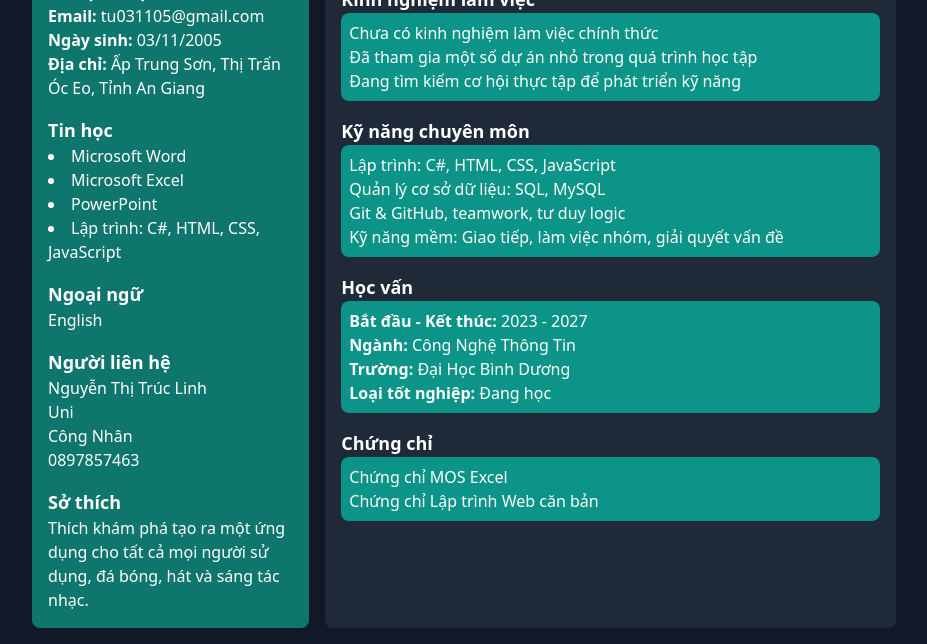
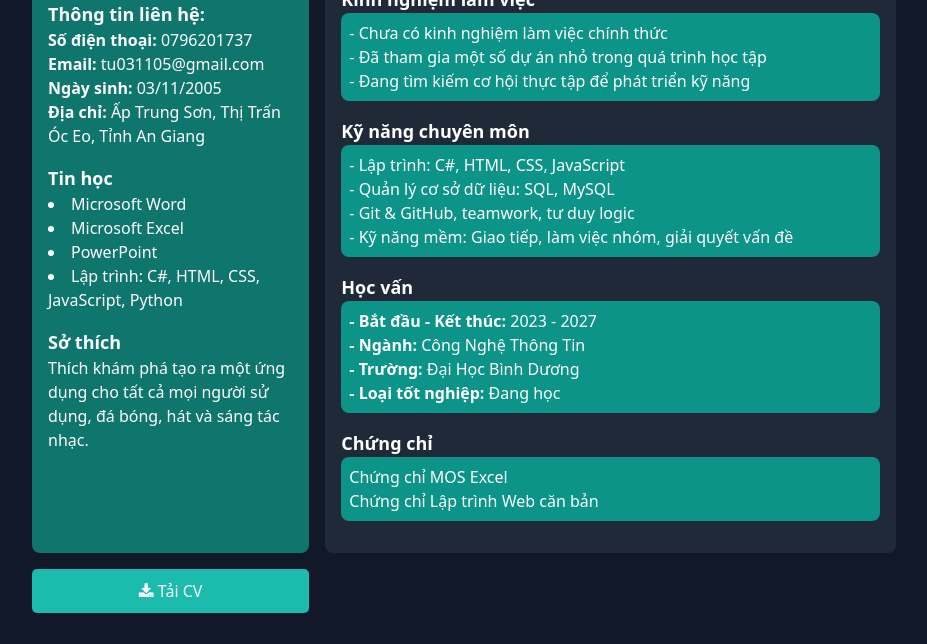
Before and after one commit to Atus05/atus05.github.io, a plain HTML site: page index.html in a window 1280 px wide. Shown: the part 235-879 px from the top of the page, without its empty margins (176-1103 px from the left). Drawn offline with nearby package versions, Linux system fonts and the light colour scheme.

Commit message:
Update index.html

```diff
--- a/index.html
+++ b/index.html
@@ -1,24 +1,26 @@
+<!DOCTYPE html>
 <html lang="en">
 <head>
     <meta charset="utf-8"/>
     <meta content="width=device-width, initial-scale=1.0" name="viewport"/>
     <title>Personal Profile</title>
     <script src="https://cdn.tailwindcss.com"></script>
-    <link href="https://cdnjs.cloudflare.com/ajax/libs/font-awesome/5.15.3/css/all.min.css" rel="stylesheet"/>
-    <link href="styles.css" rel="stylesheet"/> <!-- Link to external CSS file -->
+    <link href="https://cdnjs.cloudflare.com/ajax/libs/font-awesome/4.7.0/css/font-awesome.min.css" rel="stylesheet"/>
+    <link href="styles.css" rel="stylesheet"/>
 </head>
 <body class="bg-gray-900 text-white">
     <div class="max-w-4xl mx-auto p-4">
         <div class="grid grid-cols-1 md:grid-cols-3 gap-4">
-            <!-- Left Column -->
+
             <div class="bg-teal-700 p-4 rounded-lg">
                 <div class="text-center">
                     <img alt="Profile picture of Huỳnh Nguyễn Tú" class="rounded-full mx-auto mb-4" height="100" src="https://scontent.fsgn6-2.fna.fbcdn.net/v/t39.30808-6/476641087_1335655974305831_3831097553270216013_n.jpg?_nc_cat=105&ccb=1-7&_nc_sid=a5f93a&_nc_ohc=9AbQoDIXweMQ7kNvgFyo-58&_nc_oc=AdjAGl4UgxVobDAYlG327lAaZ-oTyJ_ho7amXPzV9zt7B5RQ7t8-TT-a5WuHSEF4cXc&_nc_zt=23&_nc_ht=scontent.fsgn6-2.fna&_nc_gid=AhxoocgLE7My4_ZlafyR1vC&oh=00_AYDdi9wUhuNd03NpwXRaKAvA1hceFGY_vohp-jfBAxoULA&oe=67C51336" width="100"/>
                     <h2 class="text-xl font-bold">HUỲNH NGUYỄN TÚ</h2>
                     <p class="text-sm">BẢN THÂN CÁ NHÂN</p>
+                    <a href="https://www.facebook.com/hnguyentu.03"><i class="fa fa-facebook-f"></i><p>Huỳnh Tú</p></a>
                 </div>
                 <div class="mt-4">
-                    <h3 class="text-lg font-semibold">Liên hệ</h3>
+                    <h3 class="text-lg font-semibold">Thông tin liên hệ:</h3>
                     <p><strong>Số điện thoại:</strong> 0796201737</p>
                     <p><strong>Email:</strong> tu031105@gmail.com</p>
                     <p><strong>Ngày sinh:</strong> 03/11/2005</p>
@@ -30,55 +32,43 @@
                         <li>Microsoft Word</li>
                         <li>Microsoft Excel</li>
                         <li>PowerPoint</li>
-                        <li>Lập trình: C#, HTML, CSS, JavaScript</li>
+                        <li>Lập trình: C#, HTML, CSS, JavaScript, Python</li>
                     </ul>
-                </div>
-                <div class="mt-4">
-                    <h3 class="text-lg font-semibold">Ngoại ngữ</h3>
-                    <p>English</p>
-                </div>
-                <div class="mt-4">
-                    <h3 class="text-lg font-semibold">Người liên hệ</h3>
-                    <p>Nguyễn Thị Trúc Linh</p>
-                    <p>Uni</p>
-                    <p>Công Nhân</p>
-                    <p>0897857463</p>
                 </div>
                 <div class="mt-4">
                     <h3 class="text-lg font-semibold">Sở thích</h3>
                     <p>Thích khám phá tạo ra một ứng dụng cho tất cả mọi người sử dụng, đá bóng, hát và sáng tác nhạc.</p>
                 </div>
             </div>
-            <!-- Right Column -->
             <div class="md:col-span-2 bg-gray-800 p-4 rounded-lg">
                 <div class="mb-4">
                     <h3 class="text-lg font-semibold">Mục tiêu nghề nghiệp</h3>
-                    <p>Tôi chỉ mong rằng sau bốn năm học và kiến thức học tập của bản thân, tôi có thể tự tạo ra một sản phẩm mang dấu ấn cá nhân, không chỉ để tôi hy vọng được làm việc ở công ty hàng đầu trong lĩnh vực mà tôi theo đuổi, để có thể học hỏi và trao đổi thêm kiến thức, kinh nghiệm cho bản thân mà để có thể tự tạo ra sản phẩm cho chính mình sau bốn năm học và làm việc thực tế.</p>
+                    <p>- Tôi chỉ mong rằng sau bốn năm học và kiến thức học tập của bản thân, tôi có thể tự tạo ra một sản phẩm mang dấu ấn cá nhân, không chỉ để tôi hy vọng được làm việc ở công ty hàng đầu trong lĩnh vực mà tôi theo đuổi, để có thể học hỏi và trao đổi thêm kiến thức, kinh nghiệm cho bản thân mà để có thể tự tạo ra sản phẩm cho chính mình sau bốn năm học và làm việc thực tế.</p>
                 </div>
                 <div class="mb-4">
                     <h3 class="text-lg font-semibold">Kinh nghiệm làm việc</h3>
                     <div class="bg-teal-600 p-2 rounded-lg">
-                        <p>Chưa có kinh nghiệm làm việc chính thức</p>
-                        <p>Đã tham gia một số dự án nhỏ trong quá trình học tập</p>
-                        <p>Đang tìm kiếm cơ hội thực tập để phát triển kỹ năng</p>
+                        <p>- Chưa có kinh nghiệm làm việc chính thức</p>
+                        <p>- Đã tham gia một số dự án nhỏ trong quá trình học tập</p>
+                        <p>- Đang tìm kiếm cơ hội thực tập để phát triển kỹ năng</p>
                     </div>
                 </div>
                 <div class="mb-4">
                     <h3 class="text-lg font-semibold">Kỹ năng chuyên môn</h3>
                     <div class="bg-teal-600 p-2 rounded-lg">
-                        <p>Lập trình: C#, HTML, CSS, JavaScript</p>
-                        <p>Quản lý cơ sở dữ liệu: SQL, MySQL</p>
-                        <p>Git &amp; GitHub, teamwork, tư duy logic</p>
-                        <p>Kỹ năng mềm: Giao tiếp, làm việc nhóm, giải quyết vấn đề</p>
+                        <p>- Lập trình: C#, HTML, CSS, JavaScript</p>
+                        <p>- Quản lý cơ sở dữ liệu: SQL, MySQL</p>
+                        <p>- Git &amp; GitHub, teamwork, tư duy logic</p>
+                        <p>- Kỹ năng mềm: Giao tiếp, làm việc nhóm, giải quyết vấn đề</p>
                     </div>
                 </div>
                 <div class="mb-4">
                     <h3 class="text-lg font-semibold">Học vấn</h3>
                     <div class="bg-teal-600 p-2 rounded-lg">
-                        <p><strong>Bắt đầu - Kết thúc:</strong> 2023 - 2027</p>
-                        <p><strong>Ngành:</strong> Công Nghệ Thông Tin</p>
-                        <p><strong>Trường:</strong> Đại Học Bình Dương</p>
-                        <p><strong>Loại tốt nghiệp:</strong> Đang học</p>
+                        <p><strong>- Bắt đầu - Kết thúc:</strong> 2023 - 2027</p>
+                        <p><strong>- Ngành:</strong> Công Nghệ Thông Tin</p>
+                        <p><strong>- Trường:</strong> Đại Học Bình Dương</p>
+                        <p><strong>- Loại tốt nghiệp:</strong> Đang học</p>
                     </div>
                 </div>
                 <div class="mb-4">
@@ -89,7 +79,15 @@
                     </div>
                 </div>
             </div>
+            <button id="downloadBtn" style="background-color: #1cc2b4f5; color: white; padding: 10px 20px; border: none; border-radius: 5px; cursor: pointer;">
+                <i class="fa fa-download"></i> Tải CV</button>
         </div>
     </div>
+    <script>
+        document.getElementById('downloadBtn').
+            addEventListener('click', function () {
+                window.print();
+            });
+    </script>
 </body>
 </html>
```
